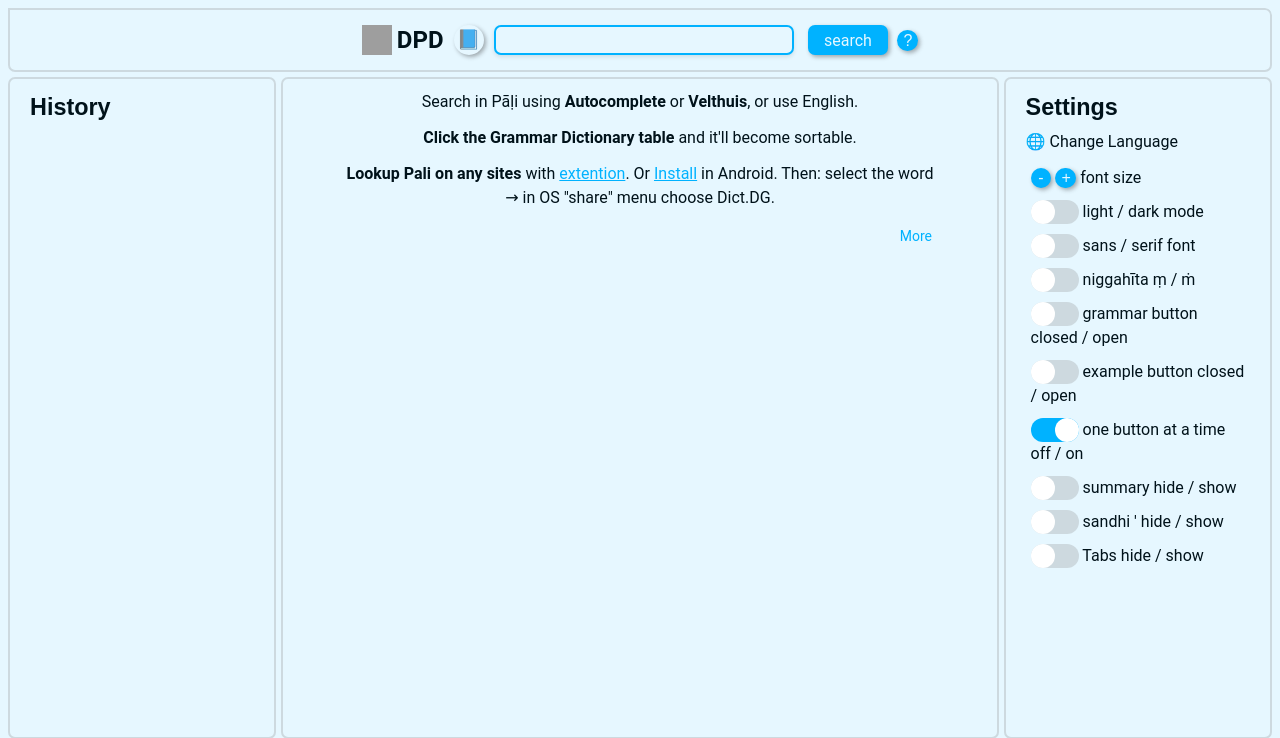
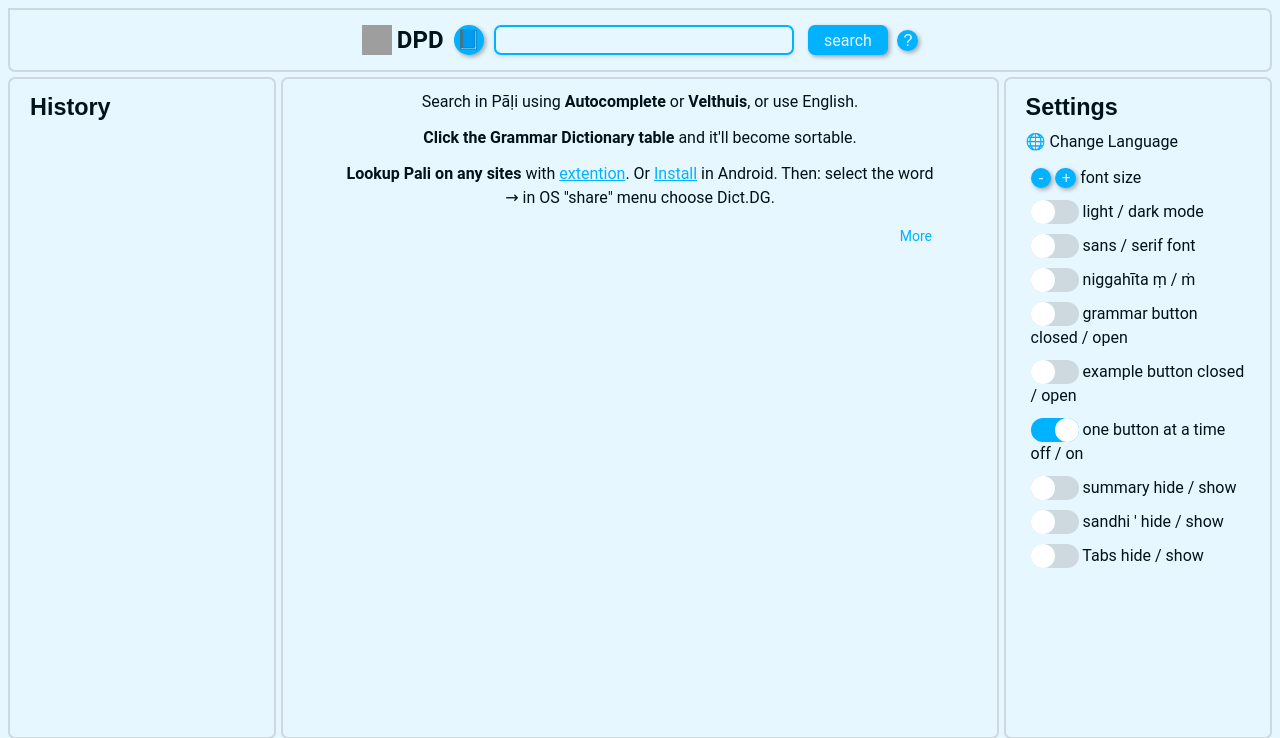
Before and after one commit to o28o/dpd-ui, a FastAPI app: page / in a window 1280 px wide. Shown: the top 738 px of the page. Run offline with FastAPI, Linux system fonts and the light colour scheme; data that the repository does not hold is empty; grey boxes are pictures that could not be loaded.

Commit message:
update from server

```diff
--- a/exporter/webapp/static/extrastyles.css
+++ b/exporter/webapp/static/extrastyles.css
@@ -1474,9 +1474,9 @@ align-items: center;
   padding: 0;
   cursor: pointer;
   transition: opacity 0.2s;
+  background-color: var(--primary);
 }
 
 .round-button.dict-dropdown-toggle:hover {
-  opacity: 0.9;
   text-decoration: none !important; /* Убираем подчёркивание при наведении */
 }
```
